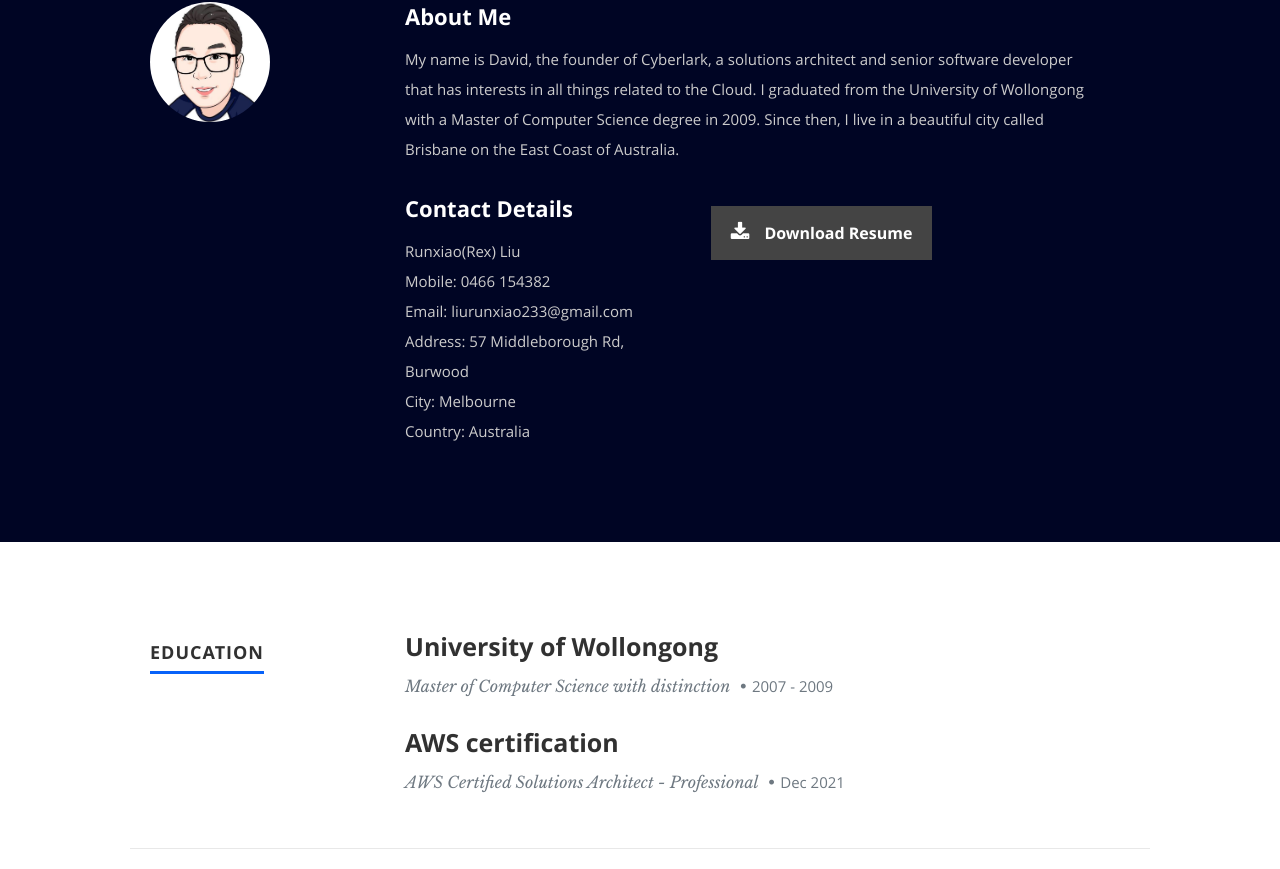
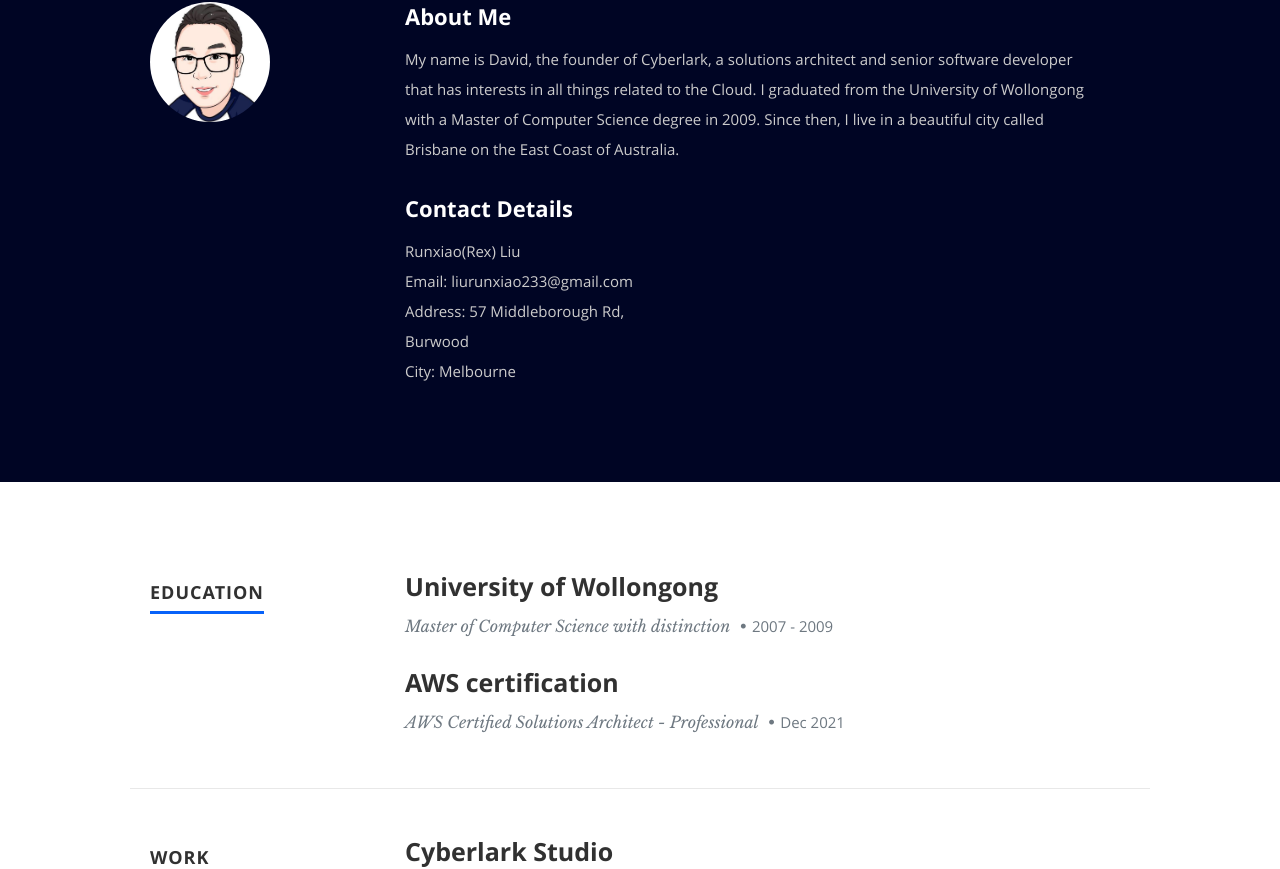
Before and after one commit to Rex-L-RX/Resume, a React (Create React App) app: page / in a window 1280 px wide. Shown: the part 894-1763 px from the top of the page. Built offline with nearby package versions, Linux system fonts and the light colour scheme.

Commit message:
updated-dependent-library

```diff
--- a/src/Components/About.js
+++ b/src/Components/About.js
@@ -1,5 +1,5 @@
 import React, { Component } from "react";
-import Fade from "react-reveal";
+import Fade from "react-awesome-reveal";
 
 class About extends Component {
   render() {
@@ -8,9 +8,9 @@ class About extends Component {
     const name = this.props.data.name;
     const profilepic = "images/" + this.props.data.image;
     const bio = this.props.data.bio;
-    const phone = this.props.data.phone;
+    //const phone = this.props.data.phone;
     const email = this.props.data.email;
-    const resumeDownload = this.props.data.resumedownload;
+    //const resumeDownload = this.props.data.resumedownload;
 
     return (
       <section id="about">
@@ -33,21 +33,21 @@ class About extends Component {
                   <p className="address">
                     <span>
                       {name}<br />
-                      Mobile: {phone}<br />
+                      {/* Mobile: {phone}<br /> */}
                       Email: {email}<br />
                       {this.props.data.address.line1}<br />
                       {this.props.data.address.line2}<br />
-                      {this.props.data.address.line3}<br />
+                      {/*this.props.data.address.line3}<br /> */}
                     </span>
                   </p>
                 </div>
-                <div className="columns download">
+                {/* <div className="columns download">
                   <p>
                     <a href={resumeDownload} className="button">
                       <i className="fa fa-download"></i>Download Resume
                     </a>
                   </p>
-                </div>
+                </div> */}
               </div>
             </div>
           </div>
--- a/src/Components/Contact.js
+++ b/src/Components/Contact.js
@@ -1,5 +1,5 @@
 import React, { Component } from "react";
-import { Fade, Slide } from "react-reveal";
+import { Fade, Slide } from "react-awesome-reveal";
 
 class Contact extends Component {
   render() {
--- a/src/Components/Footer.js
+++ b/src/Components/Footer.js
@@ -1,5 +1,5 @@
 import React, { Component } from "react";
-import Fade from "react-reveal";
+import Fade from "react-awesome-reveal";
 
 class Footer extends Component {
   render() {
@@ -22,7 +22,7 @@ class Footer extends Component {
             <div className="twelve columns">
               <ul className="social-links">{networks}</ul>
               <ul className="copyright">
-                <li>&copy; Copyright 2022 Cyberlark.com.au</li>
+                <li>&copy; Copyright 2022-2023 Cyberlark.com.au</li>
               </ul>
             </div>
           </Fade>
--- a/src/Components/Header.js
+++ b/src/Components/Header.js
@@ -1,6 +1,6 @@
 import React, { Component } from "react";
 import ParticlesBg from "particles-bg";
-import Fade from "react-reveal";
+import Fade from "react-awesome-reveal";
 
 class Header extends Component {
   render() {
--- a/src/Components/Resume.js
+++ b/src/Components/Resume.js
@@ -1,5 +1,5 @@
 import React, { Component } from "react";
-import Slide from "react-reveal";
+import Slide from "react-awesome-reveal";
 
 class Resume extends Component {
   getRandomColor() {
```
Also changed, not shown: 1 other file (tests, documents, lock files or other folders).
